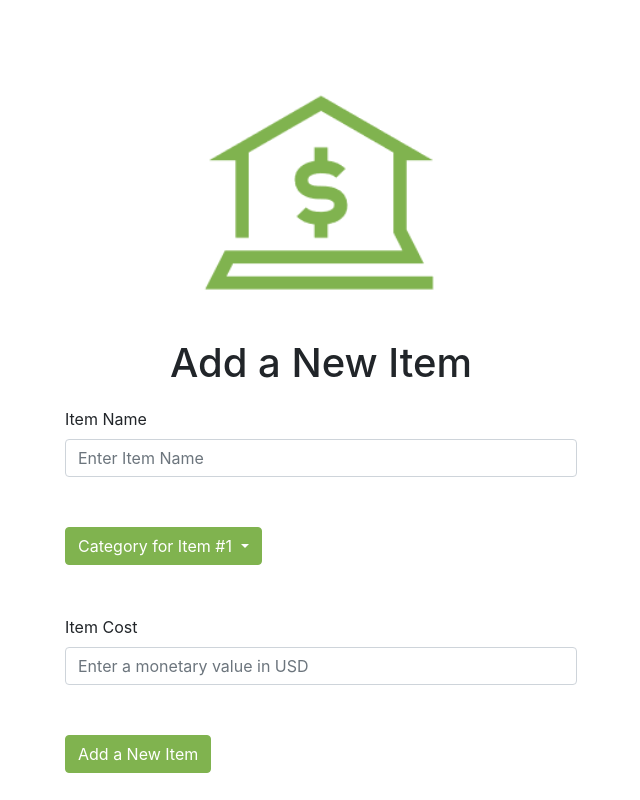
After one commit to ARK22/SplitTheBill, a PHP site: page /NewItem.html in a window 1280 px wide. The commit adds this page. Shown: the whole page, without its empty margins (319-959 px from the left). Run offline with PHP 8.4, Linux system fonts and the light colour scheme; some libraries are stand-ins or nearby versions.

Commit message:
Adding NewItem page

```diff
--- /dev/null
+++ b/NewItem.html
@@ -0,0 +1,58 @@
+<!DOCTYPE html>
+<html lang="en">
+
+<head>
+
+    <meta charset="utf-8">
+    <meta http-equiv="X-UA-Compatible" content="IE=edge">
+    <meta name="viewport" content="width=device-width, initial-scale=1">
+
+    <link rel="shortcut icon" href="appLogo.png" />
+    <title>Split the Bill</title>
+
+    <!-- Bootstrap and CSS-->
+    <link rel="stylesheet" href="https://stackpath.bootstrapcdn.com/bootstrap/4.1.3/css/bootstrap.min.css" integrity="sha384-MCw98/SFnGE8fJT3GXwEOngsV7Zt27NXFoaoApmYm81iuXoPkFOJwJ8ERdknLPMO"
+        crossorigin="anonymous">
+    <link href="/bootstrap/css/bootstrap.min.css" rel="stylesheet">
+    <link rel="stylesheet" href="style.css">
+</head>
+
+<body>
+    <form id="signup">
+        <img class="mb-4" id="signuplogo" src="appLogo.png" alt="" width="250" height="245">
+        <h1 id="createBudgetHeader">Add a New Item</h1>
+        <div class="form-group">
+            <label for="exampleItemName">Item Name</label>
+            <input type="name" class="form-control" id="exampleInputItemName" placeholder="Enter Item Name">
+        </div>
+        <div class="dropdown">
+            <button class="btn btn-secondary dropdown-toggle" type="button" id="dropdownMenu2" data-toggle="dropdown" aria-haspopup="true" aria-expanded="false">
+              Category for Item #1
+            </button>
+            <div class="dropdown-menu" aria-labelledby="dropdownMenu2">
+              <button class="dropdown-item" type="button">Flight</button>
+              <button class="dropdown-item" type="button">Food</button>
+              <button class="dropdown-item" type="button">Hotel</button>
+              <button class="dropdown-item" type="button">Activities</button>
+              <button class="dropdown-item" type="button">Other</button>
+            </div>
+          </div>
+        <div class="form-group">
+            <label for="exampleInputItemCost">Item Cost</label>
+            <input type="name" class="form-control" id="exampleInputItemCost" placeholder="Enter a monetary value in USD">
+        </div>
+
+        <button type="submit" class="btn btn-primary">Add a New Item</button>
+    </form>
+
+    <!-- jQuery (necessary for Bootstrap's JavaScript plugins) -->
+    <script src="/jquery.min.js"></script>
+    <!-- Include all compiled plugins (below), or include individual files as needed -->
+    <script src="/bootstrap/js/bootstrap.min.js"></script>
+    <script src="https://code.jquery.com/jquery-3.2.1.slim.min.js" integrity="sha384-KJ3o2DKtIkvYIK3UENzmM7KCkRr/rE9/Qpg6aAZGJwFDMVNA/GpGFF93hXpG5KkN" crossorigin="anonymous"></script>
+    <script src="https://cdnjs.cloudflare.com/ajax/libs/popper.js/1.12.9/umd/popper.min.js" integrity="sha384-ApNbgh9B+Y1QKtv3Rn7W3mgPxhU9K/ScQsAP7hUibX39j7fakFPskvXusvfa0b4Q" crossorigin="anonymous"></script>
+    <script src="https://maxcdn.bootstrapcdn.com/bootstrap/4.0.0/js/bootstrap.min.js" integrity="sha384-JZR6Spejh4U02d8jOt6vLEHfe/JQGiRRSQQxSfFWpi1MquVdAyjUar5+76PVCmYl" crossorigin="anonymous"></script>
+
+</body>
+
+</html>
--- a/style.css
+++ b/style.css
@@ -106,3 +106,17 @@ a:hover {
   margin-left: auto;
   margin-right: auto;
 }
+
+#dropdownMenu2 {
+  background-color: #80B34F !important;
+  border-color: #80B34F !important;
+  margin-bottom: 50px;
+}
+
+#exampleInputItemName {
+  margin-bottom: 50px;
+}
+
+#exampleInputItemCost {
+  margin-bottom: 50px;
+}
```
